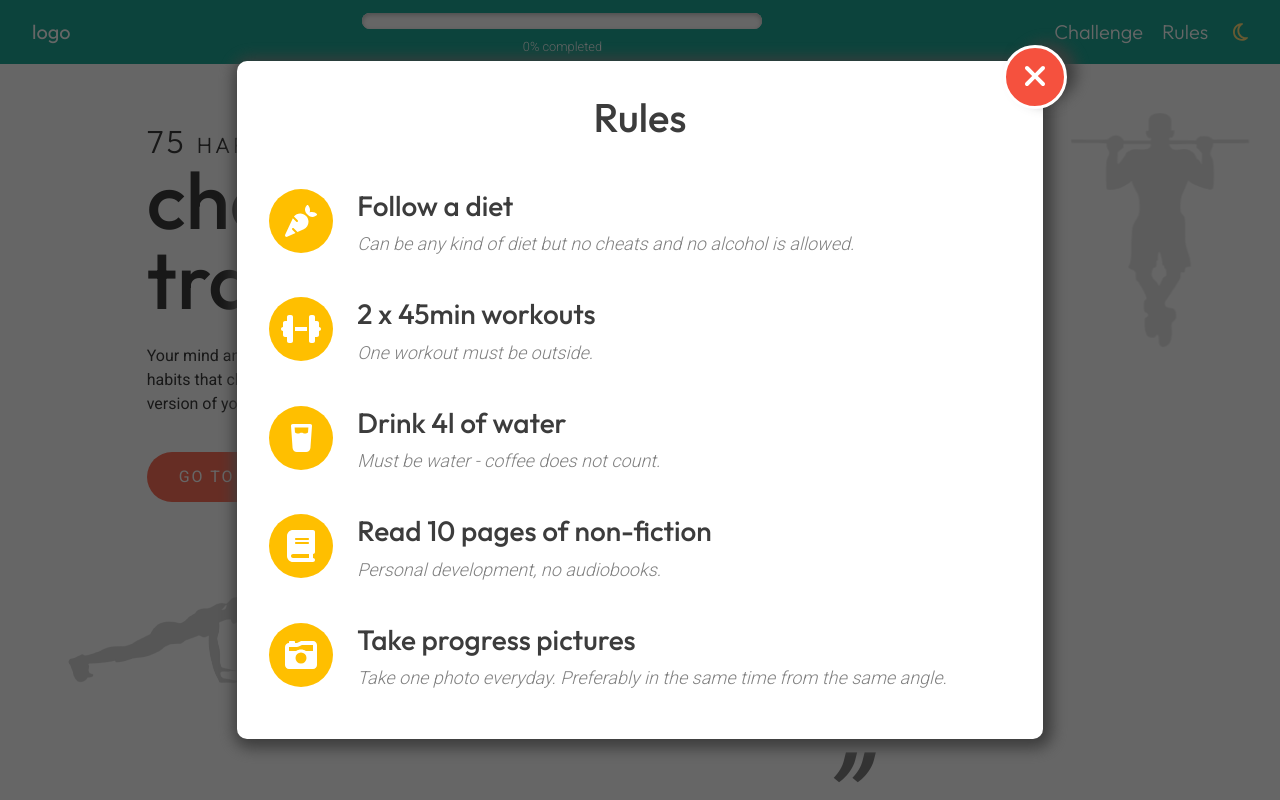
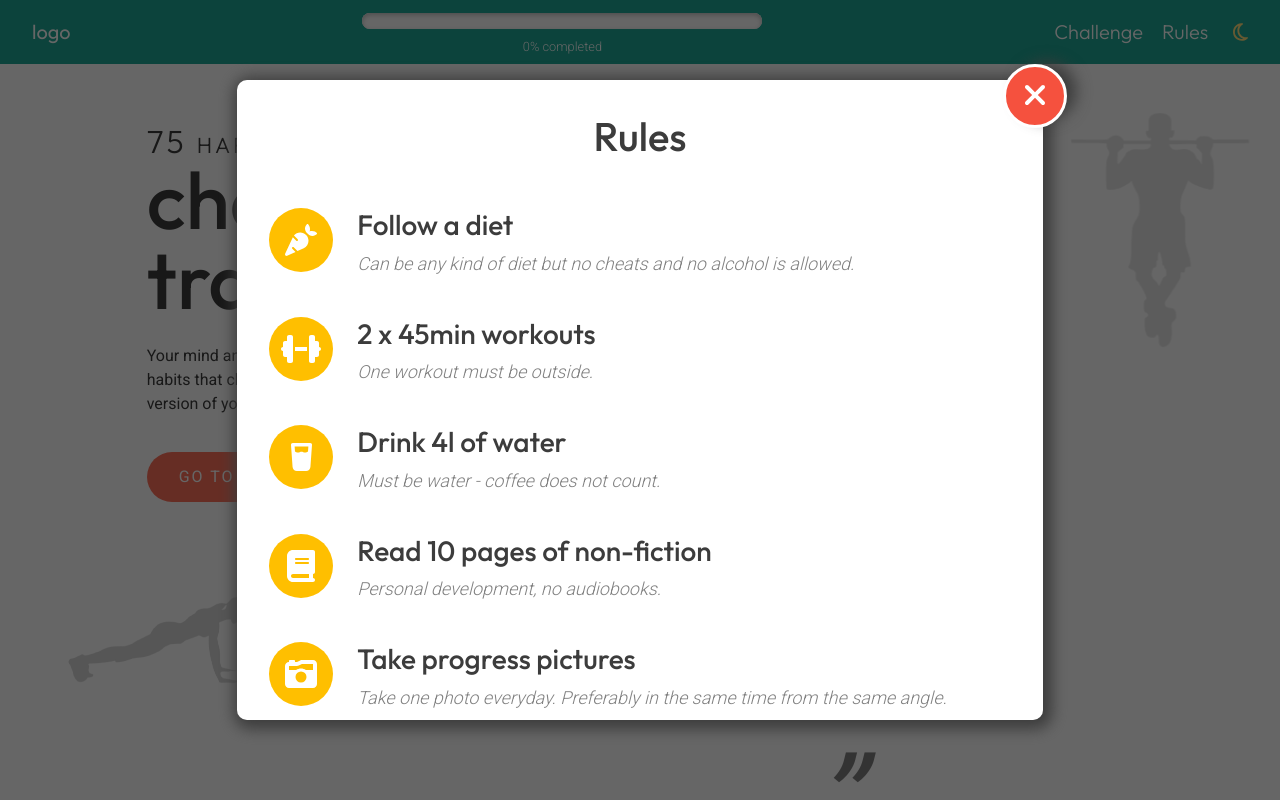
Before and after one commit to pacfie/75_hard_tracker, a Next.js app: page / in a window 1280 px wide. Both pictures are taken after a click on the button "Rules". Shown: the top 800 px of the page. Built offline with nearby package versions, Linux system fonts and the light colour scheme.

Commit message:
BF_04: Rules window overflow

```diff
--- a/src/styles/rules.css
+++ b/src/styles/rules.css
@@ -4,6 +4,8 @@
 }
 
 #rules-box {
+  max-height: 80dvh;
+  overflow: auto;
   padding: min(2rem, 5dvw);
   border-radius: var(--border-radius);
   background-color: var(--background);
```
